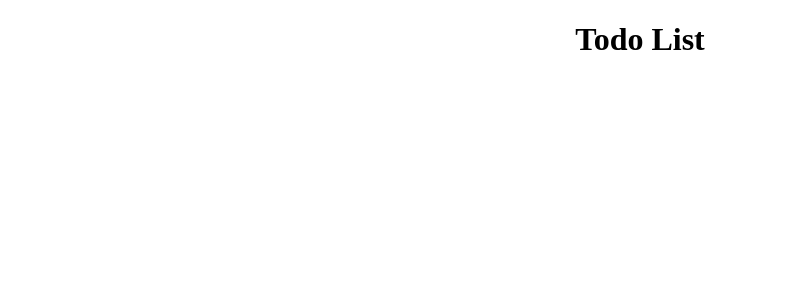
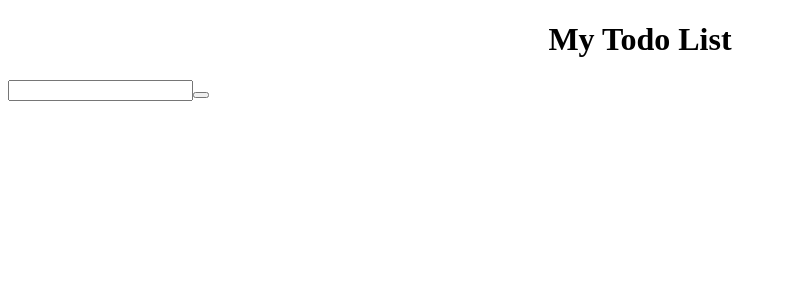
Before and after one commit to StudentCZ/review-todos, a React (Create React App) app in the folder client/: page / in a window 1280 px wide. Shown: the top 300 px of the page, without its empty margins (0-787 px from the left). Built offline with nearby package versions, Linux system fonts and the light colour scheme.

Commit message:
added a form to add todo

```diff
--- a/client/src/components/InputTodo.js
+++ b/client/src/components/InputTodo.js
@@ -4,7 +4,11 @@ import styles from './InputTodo.module.css';
 const InputTodo = () => {
   return (
     <>
-      <h1 className={styles.heading}> Todo List</h1>
+      <h1 className={styles.heading}>My Todo List</h1>
+      <form>
+        <input type='text' />
+        <button></button>
+      </form>
     </>
   );
 };
```
